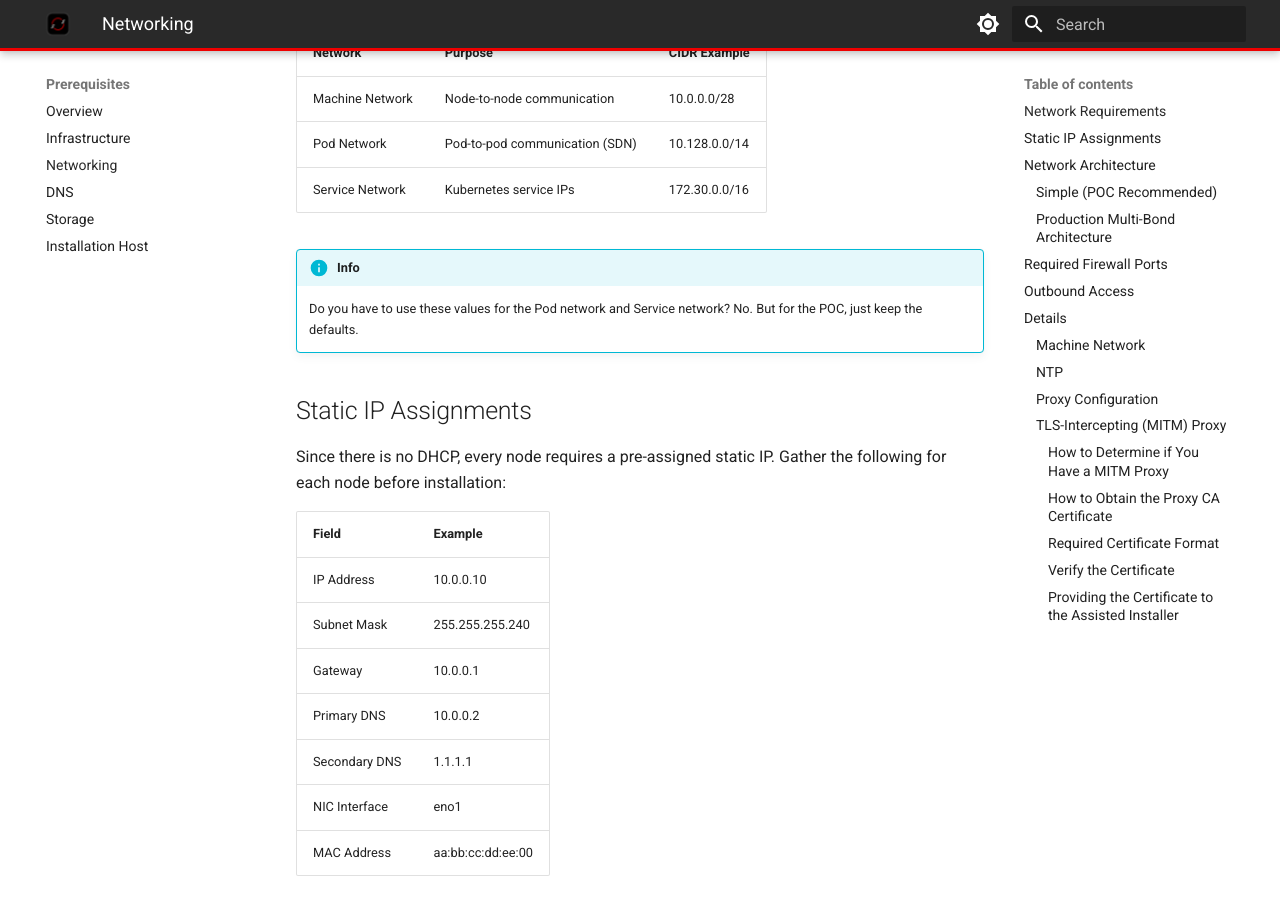
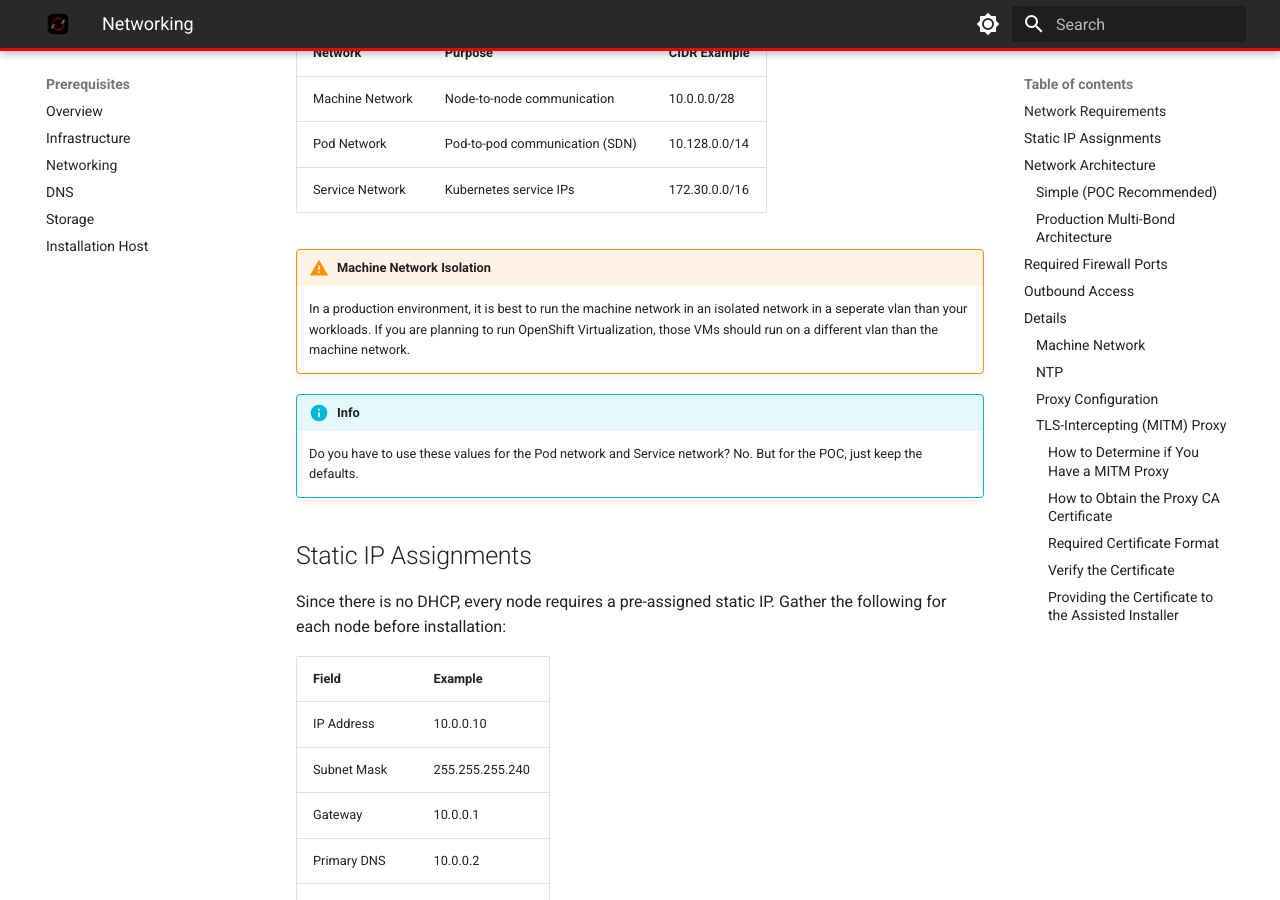
Before and after one commit to openshift-ssa/openshift-poc, an MkDocs documentation site: the page built from docs/prerequisites/networking.md, in a window 1280 px wide and 900 px high, scrolled down 368 px. Built offline with MkDocs 1.6.1 and Material for MkDocs 9.7.7, drawn with Linux system fonts in a browser that asks for light colours; plug-ins that fetch from the network failed and are left out.

Commit message:
added additional blurb for not running VMs on machine network

```diff
--- a/docs/prerequisites/networking.md
+++ b/docs/prerequisites/networking.md
@@ -9,6 +9,9 @@ OpenShift requires specific network configurations and firewall rules between no
 | Machine Network | Node-to-node communication     | 10.0.0.0/28   |
 | Pod Network     | Pod-to-pod communication (SDN) | 10.128.0.0/14 |
 | Service Network | Kubernetes service IPs         | 172.30.0.0/16 |
+
+!!! warning "Machine Network Isolation"
+    In a production environment, it is best to run the machine network in an isolated network in a seperate vlan than your workloads. If you are planning to run OpenShift Virtualization, those VMs should run on a different vlan than the machine network.
 
 !!! info
     Do you have to use these values for the Pod network and Service network? No. But for the POC, just keep the defaults.
```
